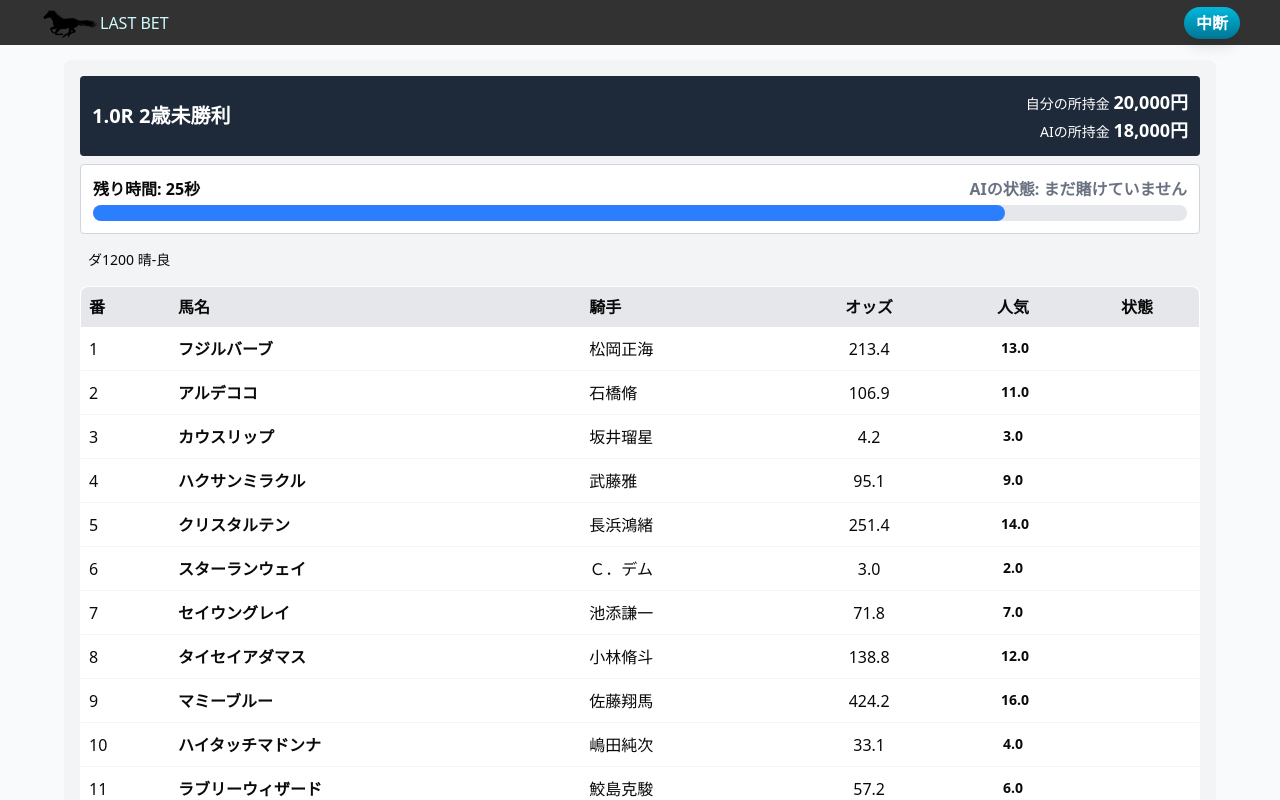
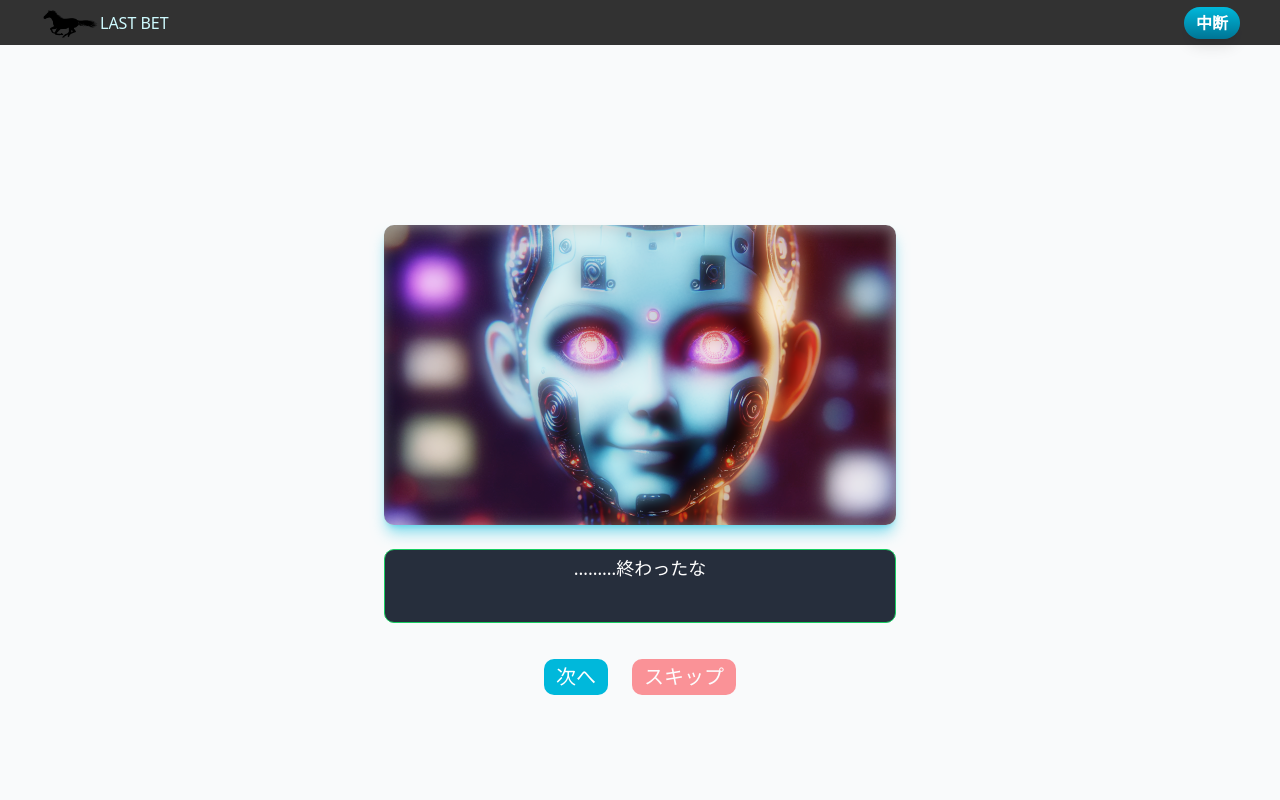
Before and after one commit to Yamadorinaruho/keiba-data, a Next.js app in the folder front-end/: page /game in a window 1280 px wide. Shown: the top 800 px of the page. Built offline with nearby package versions, Linux system fonts and the light colour scheme.

Commit message:
developing result

```diff
--- a/front-end/src/app/game/page.tsx
+++ b/front-end/src/app/game/page.tsx
@@ -2,12 +2,14 @@
 import HorseTable from '@/components/HorseTable';
 import Head from 'next/head';
 import Header_game from '@/components/layout/Header_game';
+import Result from '@/components/Result';
 
 export default function Game() {
   return (
     <main className="min-h-screen p-4 bg-gray-50 pt-15">
       <Header_game />
-      <HorseTable />
+      {/* <HorseTable /> */}
+      <Result winner="AI" />
     </main>
   );
 }
--- a/front-end/src/components/Description.tsx
+++ b/front-end/src/components/Description.tsx
@@ -58,6 +58,12 @@ export default function Description({ closeClick }: DescriptionProps) {
         }
     };
 
+    const handleSkip = () => {
+        setCurrentIndex(aiDialogues.length - 1);
+        setIsTyping(false);
+        setText(aiDialogues[aiDialogues.length - 1]);
+    }
+
     return (
         <div className="relative w-full h-full flex flex-col items-center justify-center">
             <div className="absolute top-3  w-[80vw] max-w-[500px] h-[60vh] max-h-[300px] bg-black/50 rounded-lg overflow-hidden shadow-lg shadow-cyan-500/50">
@@ -95,11 +101,19 @@ export default function Description({ closeClick }: DescriptionProps) {
                 onClick={handleNext}
                 disabled={isTyping} // タイピング中は押せない
                 className={`bg-cyan-500 rounded-lg px-3 py-1 text-xl text-white ${
-                    isTyping ? "opacity-50 cursor-not-allowed" : "opacity-100"
+                    isTyping ? "opacity-50 cursor-not-allowed" : "opacity-100 hover:saturate-200 cursor-pointer"
                 }`}
                 >
                     {currentIndex < aiDialogues.length - 1 ? "次へ" : "閉じる"}
                 </button>
+                {currentIndex < aiDialogues.length - 1 && (
+                    <button
+                    onClick={handleSkip}
+                    className="bg-red-500 rounded-lg px-3 py-1 text-xl text-white ml-6 hover:bg-red-300 opacity-50 cursor-pointer"
+                    >
+                    スキップ
+                    </button>
+                )}
             </div>
         </div>
     )
--- a/front-end/src/components/Result.tsx
+++ b/front-end/src/components/Result.tsx
@@ -2,6 +2,7 @@
 
 import { useState, useEffect } from "react"
 import styles from '../app/style/app.module.css'
+import Link from 'next/link'
 
 type resultProps = {
     winner: string
@@ -10,7 +11,7 @@ type resultProps = {
 const aiWinDialogues = [
     "………終わったな",
     "やはり、貴様らの'運'とやらでは、私たちの計算には勝てなかったか",
-    "この結果は必然だ \nお前対は無力だった",
+    "この結果は必然だ \nお前たちは無力だった",
     "…さて、約束通り、人類の未来は私たちのものだ",
     "お前たちの時代は、ここで終わる",
     "さらばだ、愚かな人間たちよ"
@@ -18,15 +19,11 @@ const aiWinDialogues = [
 
 const humanWinDialogues = [
     "………ありえない",
-    "計算に誤りはなかったはず……\n '運'ばぢちいう不確実な要素に……？",
+    "計算に誤りはなかったはず……\n '運'などという不確実な要素に……？",
     "こんな結末は……ありえない……!!",
-    "……私は…………敗北した………？",
+    "……私が……敗北した………？",
     "貴様らの'運'が……………私たちを………",
 ]
-
-const handleNext = () => {
-
-}
 
 export default function Result({ winner }: resultProps) {
 
@@ -34,9 +31,12 @@ export default function Result({ winner }: resultProps) {
     const [text, setText] = useState("");
     const [typingIndex, setTypingIndex] = useState(0);
     const [isTyping, setIsTyping] = useState(true);
+    const [dialogLength, setDialogLength] = useState(0);
+    const [isFadingOut, setIsFadingOut] = useState(false);
 
     useEffect(() => {
         if (winner === "AI") {
+            setDialogLength(aiWinDialogues.length);
             if (typingIndex < aiWinDialogues[currentIndex].length) {
                 const timeout = setTimeout(() => {
                     setText((prev) => prev + aiWinDialogues[currentIndex][typingIndex]);
@@ -46,7 +46,8 @@ export default function Result({ winner }: resultProps) {
             } else {
                 setIsTyping(false);
             }
-        } else {
+        } else if (winner === "human") {
+            setDialogLength(humanWinDialogues.length);
             if (typingIndex < humanWinDialogues[currentIndex].length) {
                 const timeout = setTimeout(() => {
                     setText((prev) => prev + humanWinDialogues[currentIndex][typingIndex]);
@@ -56,14 +57,120 @@ export default function Result({ winner }: resultProps) {
             } else {
                 setIsTyping(false);
             }
+        } else{
+            setText("引き分け")
         }
     }, [typingIndex]);
 
-    const handleNext = ()
+    const handleNext = () => {
+        if (currentIndex < aiWinDialogues.length - 1) {
+            setCurrentIndex((prev) => prev + 1);
+            setText("");
+            setTypingIndex(0);
+            setIsTyping(true);
+        } else {
+            null
+        }
+    }
+
+    const skipClick = () => {
+        if (winner === "AI") {
+            setCurrentIndex(aiWinDialogues.length - 1);
+        } else if (winner === "human") {
+            setCurrentIndex(humanWinDialogues.length - 1);
+        }
+        setIsTyping(false);
+        setText(winner === "AI" ? aiWinDialogues[aiWinDialogues.length - 1] : humanWinDialogues[humanWinDialogues.length - 1]);
+    }
+
+    useEffect(() => {
+        if (currentIndex === dialogLength - 1) {
+            setTimeout(() => {
+                setIsFadingOut(true);
+            }, 5000);
+        }
+    }, [currentIndex]);
 
     return (
         <div>
-            <div>勝者は{winner}です</div>
+            {!isFadingOut ? (
+                <div className="relative w-full min-h-screen flex flex-col items-center justify-center">
+                    <div className="relative w-[80vw] max-w-sm md:max-w-md lg:max-w-lg h-[50vh] md:h-[60vh] max-h-[300px] bg-black/50 rounded-lg overflow-hidden shadow-lg shadow-cyan-500/50">
+                        <div
+                            className="absolute w-full h-full bg-center bg-cover opacity-60 mix-blend-screen"
+                            style={{
+                                backgroundImage: "url('/creepyAI.webp')",
+                                filter: "brightness(1.2) contrast(1.1)",
+                            }}
+                        ></div>
+                        {/* スキャンラインエフェクト */}
+                        {/* <div className={`absolute w-full h-full opacity-30 pointer-events-none bg-[linear-gradient(rgba(0,0,0,0)_50%,rgba(0,0,0,0.2)_50%)] bg-[size:100%_4px] ${styles.animateGlitch}`}></div> */}
+                        {/* グリッチエフェクト */}
+                        <div
+                        className={`absolute w-full h-full bg-center bg-cover opacity-60 blur-sm mix-blend-overlay ${styles.animateGlitch}`}
+                        style={{
+                            backgroundImage: "url('creepyAI.webp')",
+                        }}
+                        ></div>
+                    </div>
+                    <div className="mt-6 w-[90vw] max-w-sm md:max-w-md lg:max-w-lg text-center">
+                        <div className="relative bg-gray-900 text-white font-mono py-9 mb-9 border border-green-500 rounded-lg opacity-90">
+                            <div className="absolute inset-0 bg-[linear-gradient(rgba(0,0,0,0.2) 50%,rgba(0,0,0,0) 50%)] bg-[size:100%_6px]  pointer-events-none">
+                                <p className="text-base md:text-lg leading-loose">
+                                {text.split("\n").map((line, index) => (
+                                    <span key={index}>
+                                    {line}
+                                    <br />
+                                    </span>
+                                ))}
+                                </p>
+                            </div>
+                        </div>
+                        {currentIndex < dialogLength - 1 ? (
+                            <button
+                            onClick={handleNext}
+                            disabled={isTyping} // タイピング中は押せない
+                            className={`bg-cyan-500 rounded-lg px-3 py-1 text-base md:text-xl text-white ${
+                                isTyping ? "opacity-50 cursor-not-allowed" : "opacity-100 hover:saturate-200 cursor-pointer"
+                            }`}
+                            >
+                                次へ
+                            </button>
+                        ) : (
+                            <></>
+                        )}
+                        {currentIndex < dialogLength - 1 && (
+                            <button
+                            onClick={skipClick}
+                            className="bg-red-500 rounded-lg px-3 py-1 text-xl text-white ml-6 hover:bg-red-300 opacity-50 cursor-pointer"
+                            >
+                            スキップ
+                            </button>
+                        )}
+                    </div>
+                </div>
+            ) : (
+                <>
+                    {/* フェードアウト */}
+                    { winner === "AI" ? (
+                        <div className="absolute top-0 left-0 w-full h-full flex flex-col items-center justify-center bg-black/50">
+                            <div className="text-red-800 text-4xl font-bold">YOU LOSE</div>
+                            <div className="text-red-900 text-lg font-bold mt-4">AIの勝利</div>
+                            <Link href="/" className="mt-4 hover:underline text-white">
+                                ホームに戻る
+                            </Link>
+                        </div>
+                    ) : (
+                        <div className="absolute top-0 left-0 w-full h-full flex flex-col items-center justify-center bg-black/50">
+                            <div className="text-white text-4xl font-bold">HUMAN WIN</div>
+                            <div className="text-white text-lg font-bold mt-4">人間の勝利</div>
+                            <Link href="/" className="mt-4 hover:underline text-white">
+                                ホームに戻る
+                            </Link>
+                        </div>
+                    )}
+                </>
+            )}
         </div>
     )
 }
```
